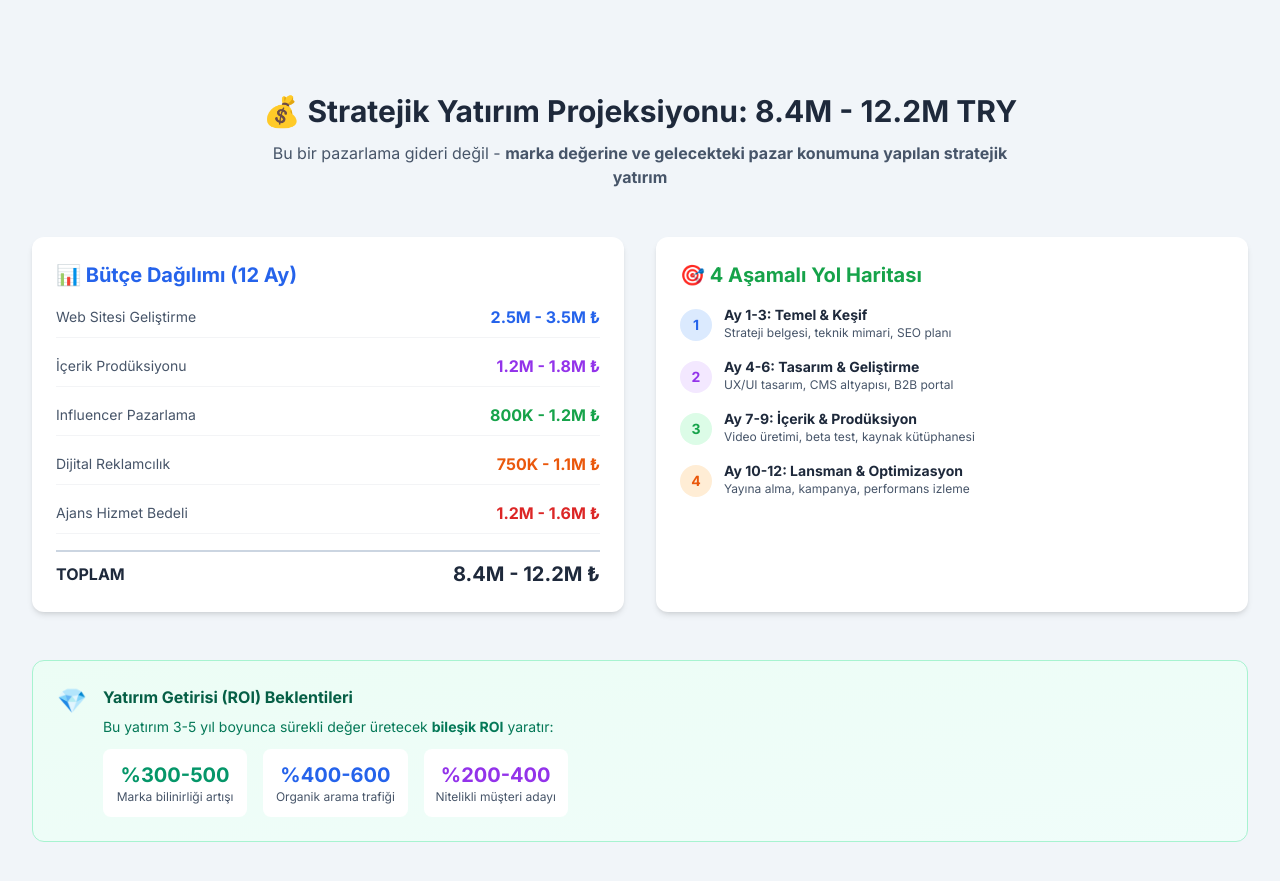
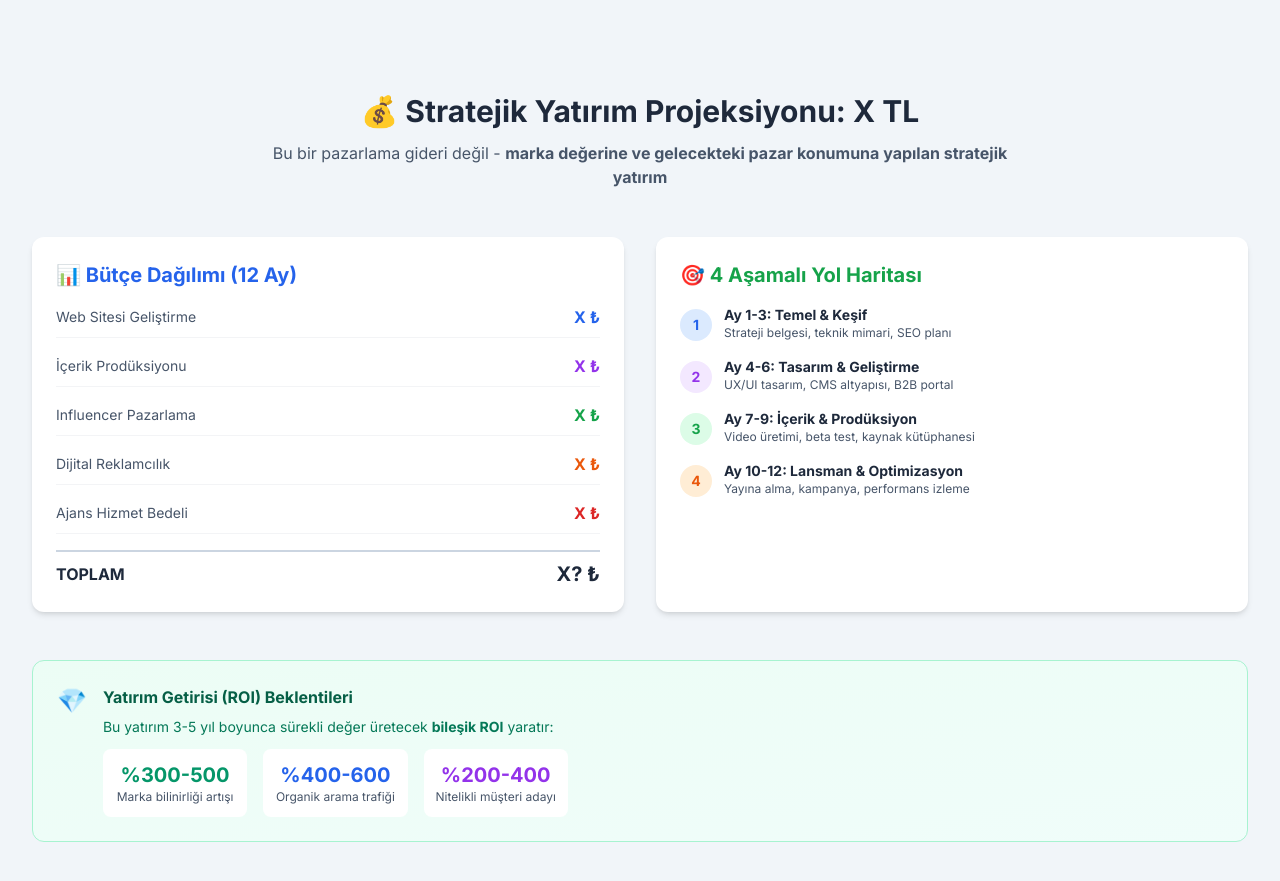
Before and after one commit to MertDoganCo/altay-otomotiv-dijital-strateji, a plain HTML site: page index.html in a window 1280 px wide. Shown: the part 4263-5144 px from the top of the page. Drawn offline with nearby package versions, Linux system fonts and the light colour scheme.

Commit message:
Update index.html

```diff
--- a/index.html
+++ b/index.html
@@ -258,7 +258,7 @@
         <!-- Investment and Budget Section -->
         <section class="mb-16 md:mb-24">
             <div class="text-center mb-12">
-                <h2 class="text-3xl font-bold mb-3">💰 Stratejik Yatırım Projeksiyonu: 8.4M - 12.2M TRY</h2>
+                <h2 class="text-3xl font-bold mb-3">💰 Stratejik Yatırım Projeksiyonu: X TL</h2>
                 <p class="text-slate-600 max-w-3xl mx-auto">Bu bir pazarlama gideri değil - <strong>marka değerine ve gelecekteki pazar konumuna yapılan stratejik yatırım</strong></p>
             </div>
 
@@ -268,27 +268,27 @@
                     <div class="space-y-4">
                         <div class="flex justify-between items-center border-b border-gray-100 pb-2">
                             <span class="text-sm text-slate-600">Web Sitesi Geliştirme</span>
-                            <span class="font-bold text-blue-600">2.5M - 3.5M ₺</span>
+                            <span class="font-bold text-blue-600"> X ₺</span>
                         </div>
                         <div class="flex justify-between items-center border-b border-gray-100 pb-2">
                             <span class="text-sm text-slate-600">İçerik Prodüksiyonu</span>
-                            <span class="font-bold text-purple-600">1.2M - 1.8M ₺</span>
+                            <span class="font-bold text-purple-600"> X ₺</span>
                         </div>
                         <div class="flex justify-between items-center border-b border-gray-100 pb-2">
                             <span class="text-sm text-slate-600">Influencer Pazarlama</span>
-                            <span class="font-bold text-green-600">800K - 1.2M ₺</span>
+                            <span class="font-bold text-green-600"> X ₺</span>
                         </div>
                         <div class="flex justify-between items-center border-b border-gray-100 pb-2">
                             <span class="text-sm text-slate-600">Dijital Reklamcılık</span>
-                            <span class="font-bold text-orange-600">750K - 1.1M ₺</span>
+                            <span class="font-bold text-orange-600"> X ₺</span>
                         </div>
                         <div class="flex justify-between items-center border-b border-gray-100 pb-2">
                             <span class="text-sm text-slate-600">Ajans Hizmet Bedeli</span>
-                            <span class="font-bold text-red-600">1.2M - 1.6M ₺</span>
+                            <span class="font-bold text-red-600"> X ₺</span>
                         </div>
                         <div class="flex justify-between items-center pt-2 border-t-2 border-slate-300">
                             <span class="font-bold">TOPLAM</span>
-                            <span class="font-bold text-xl text-slate-800">8.4M - 12.2M ₺</span>
+                            <span class="font-bold text-xl text-slate-800"> X? ₺</span>
                         </div>
                     </div>
                 </div>
```
